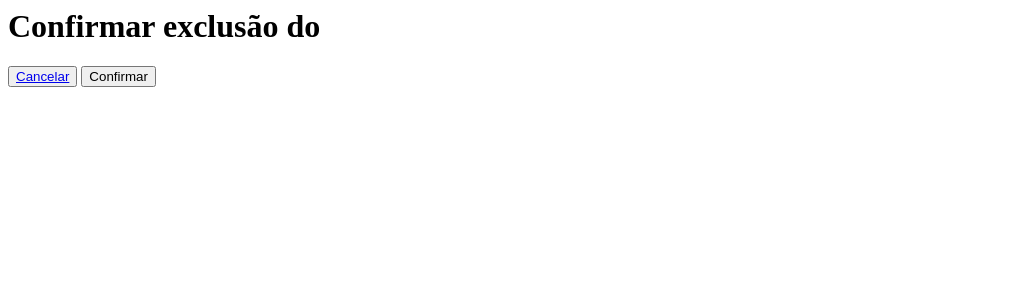
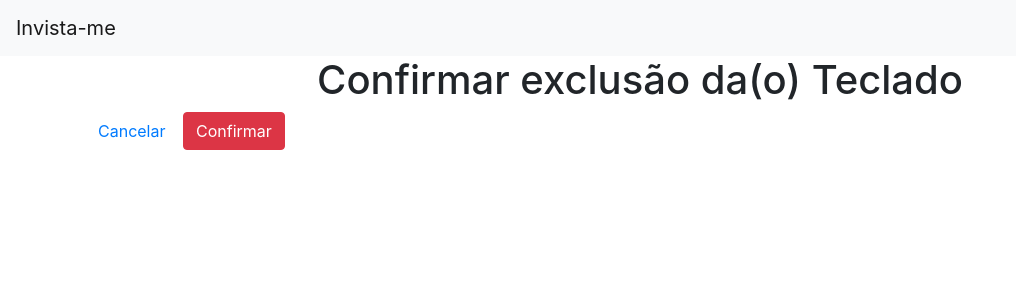
Before and after one commit to saulosgil/projeto_invista_me, a Django app: page /excluir_investimento/5 in a window 1280 px wide. Shown: the top 300 px of the page, without its empty margins (0-1016 px from the left). Run offline with Django 5.2, Linux system fonts and the light colour scheme; data comes from the database, SQL or seed files in the repository; both versions use the stored data as it was after the commit; some libraries are stand-ins or nearby versions.

Commit message:
customização pronta

```diff
--- a/invista_me/templates/investimentos/confirmar_exclusao.html
+++ b/invista_me/templates/investimentos/confirmar_exclusao.html
@@ -1,6 +1,14 @@
-<form method="POST">
-  {% csrf_token %}
-  <h1>Confirmar exclusão do {{item.innvestimento}}</h1>
-  <button><a href="{% url 'investimentos' %}">Cancelar</a></button>
-  <button type="submit">Confirmar</button>
-</form>
+{% extends 'investimentos/base.html' %} {% block conteudo %}
+<div class="container">
+  <form method="POST">
+    {% csrf_token %}
+    <h1 style="text-align: center">
+      Confirmar exclusão da(o) {{item.investimento}}
+    </h1>
+    <button class="btn btn-defaut">
+      <a href="{% url 'investimentos' %}">Cancelar</a>
+    </button>
+    <button class="btn btn-danger" type="submit">Confirmar</button>
+  </form>
+</div>
+{% endblock %}
```
Also changed, not shown: db.sqlite3.
